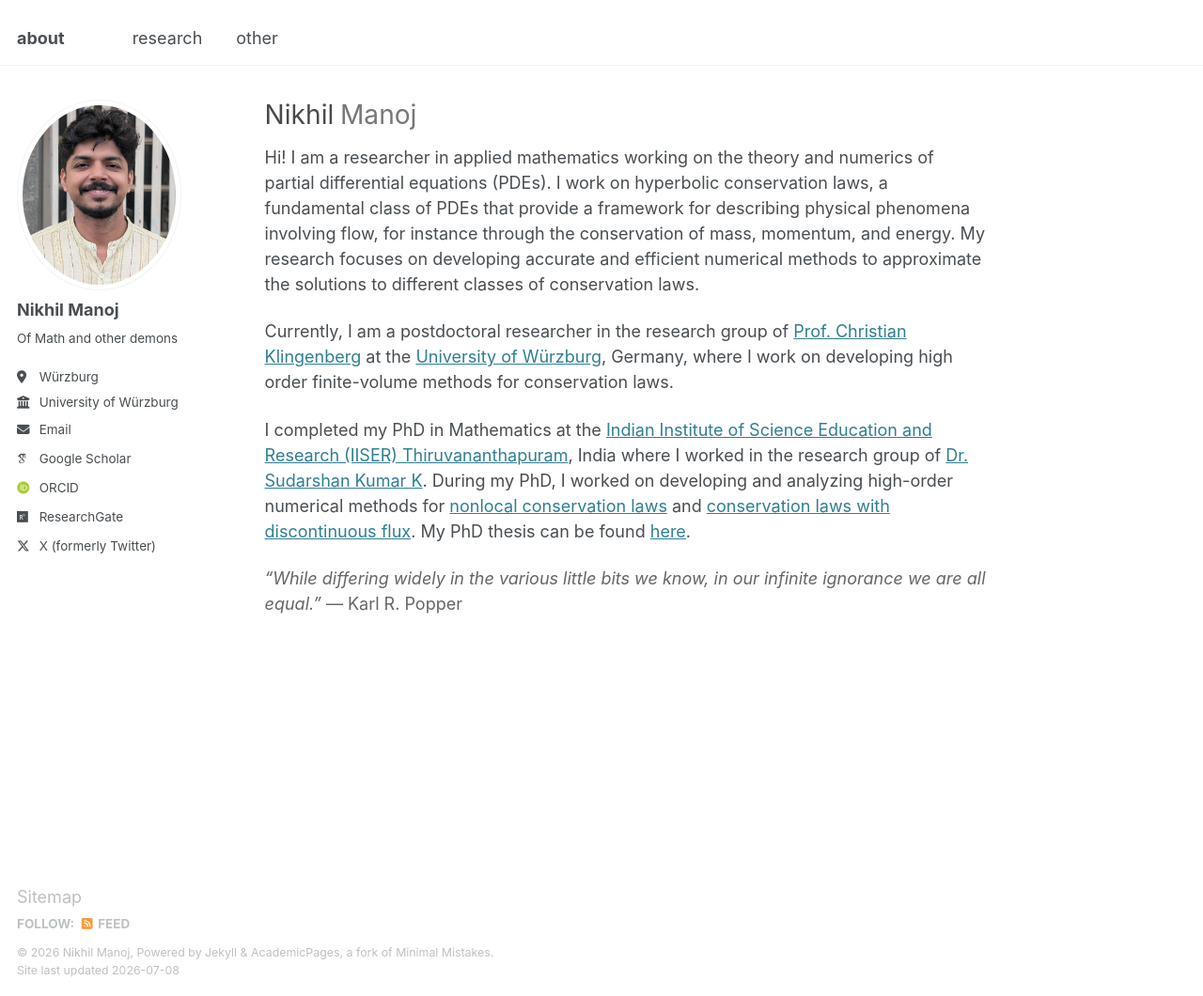
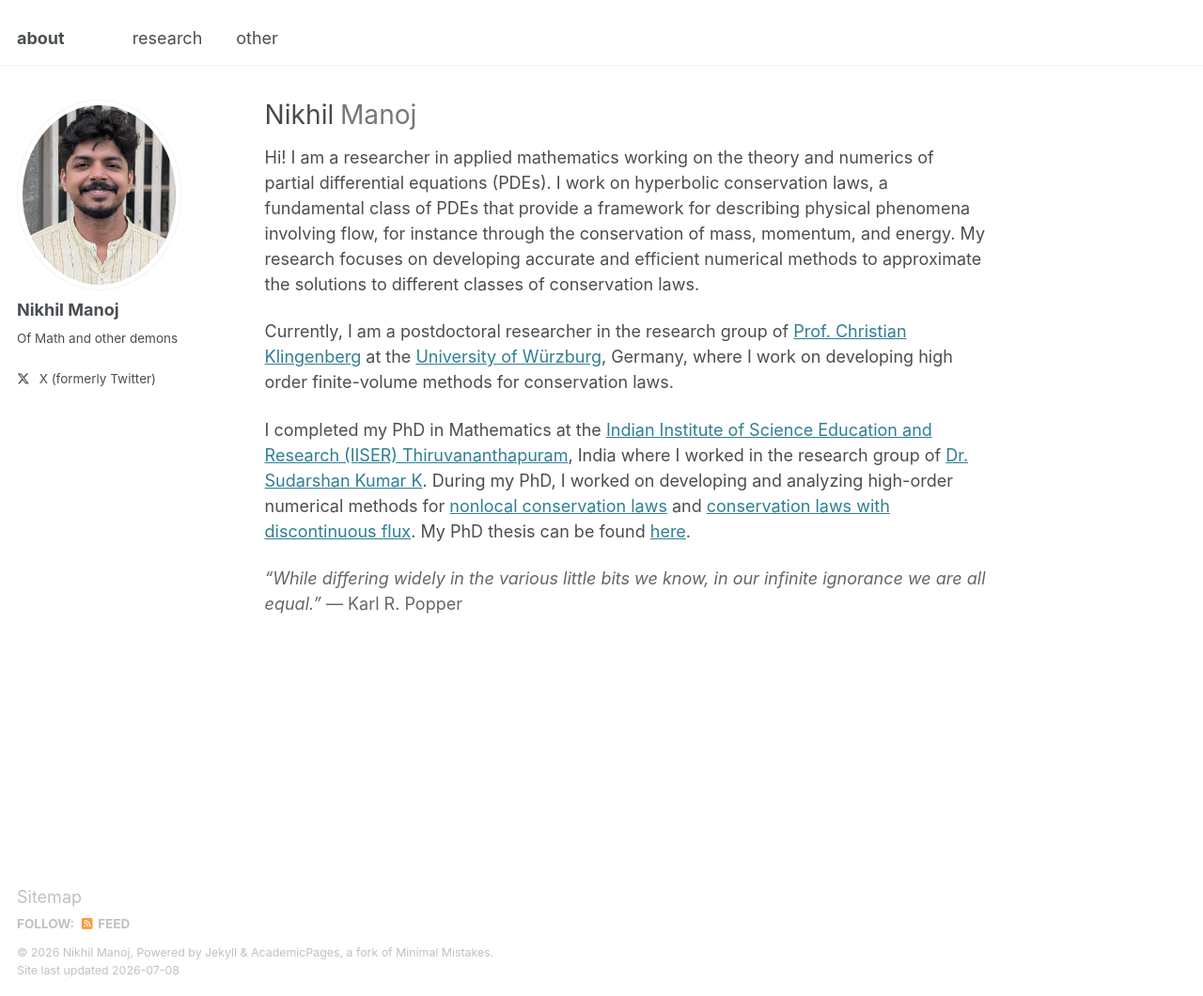
Before and after one commit to nikhil0597/nikhil0597.github.io, a Jekyll site: the page built from _pages/about.md, in a window 1280 px wide and 1060 px high. Shown: the whole window at 94% size. Built offline with Jekyll 4.4.1, drawn with Linux system fonts in a browser that asks for light colours; some web fonts are replaced.

Commit message:
Update _config.yml

```diff
--- a/_config.yml
+++ b/_config.yml
@@ -26,20 +26,20 @@ author:
   name             : "Nikhil Manoj"
   pronouns         : # example: "she/her"
   bio              : "Of Math and other demons"
-  location         : "Würzburg"
-  employer         : "University of Würzburg"
-  uri              : # URL
-  email            : "nikhilmanoj2020@iisertvm.ac.in"
+  #location         : "Würzburg"
+  #employer         : "University of Würzburg"
+  #uri              : # URL
+  #email            : "nikhilmanoj2020@iisertvm.ac.in"
 
   # Academic websites
-  arxiv            : # URL - Update with the correct link to your profile
-  googlescholar    : "https://scholar.google.com/citations?user=pt3q4wQAAAAJ&hl=en"
-  impactstory      : # URL
-  orcid            : "https://orcid.org/0009-0003-6812-8633"
-  semantic         : # URL
-  pubmed           : #"https://www.ncbi.nlm.nih.gov/pubmed/?term=john+snow"
-  researchgate     : "https://www.researchgate.net/profile/Nikhil-Manoj-3"
-  scopus           : # URL
+  # arxiv            : # URL - Update with the correct link to your profile
+  # googlescholar    : "https://scholar.google.com/citations?user=pt3q4wQAAAAJ&hl=en"
+  # impactstory      : # URL
+  # orcid            : "https://orcid.org/0009-0003-6812-8633"
+  # semantic         : # URL
+  # pubmed           : #"https://www.ncbi.nlm.nih.gov/pubmed/?term=john+snow"
+  # researchgate     : "https://www.researchgate.net/profile/Nikhil-Manoj-3"
+  # scopus           : # URL
 
   # Repositories and software development
   bitbucket        : # Username - Update with your username on the site
```
